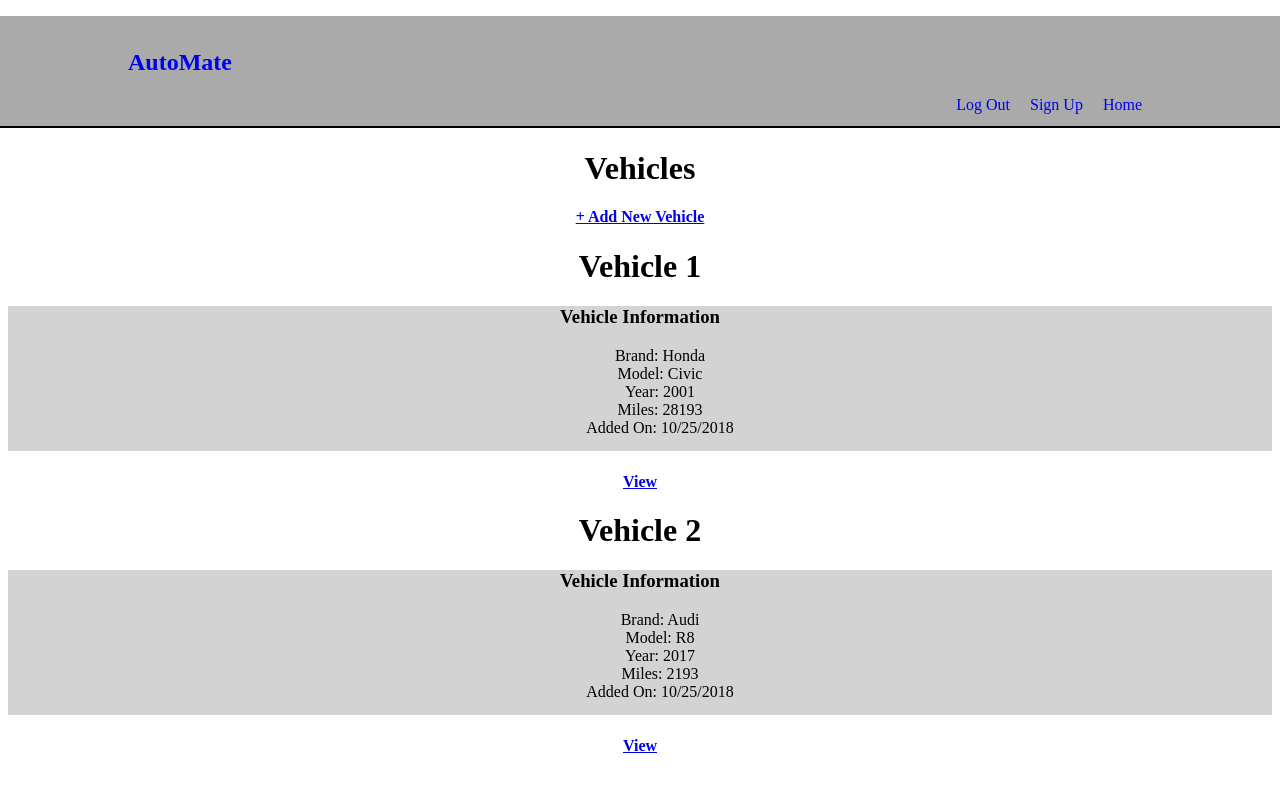
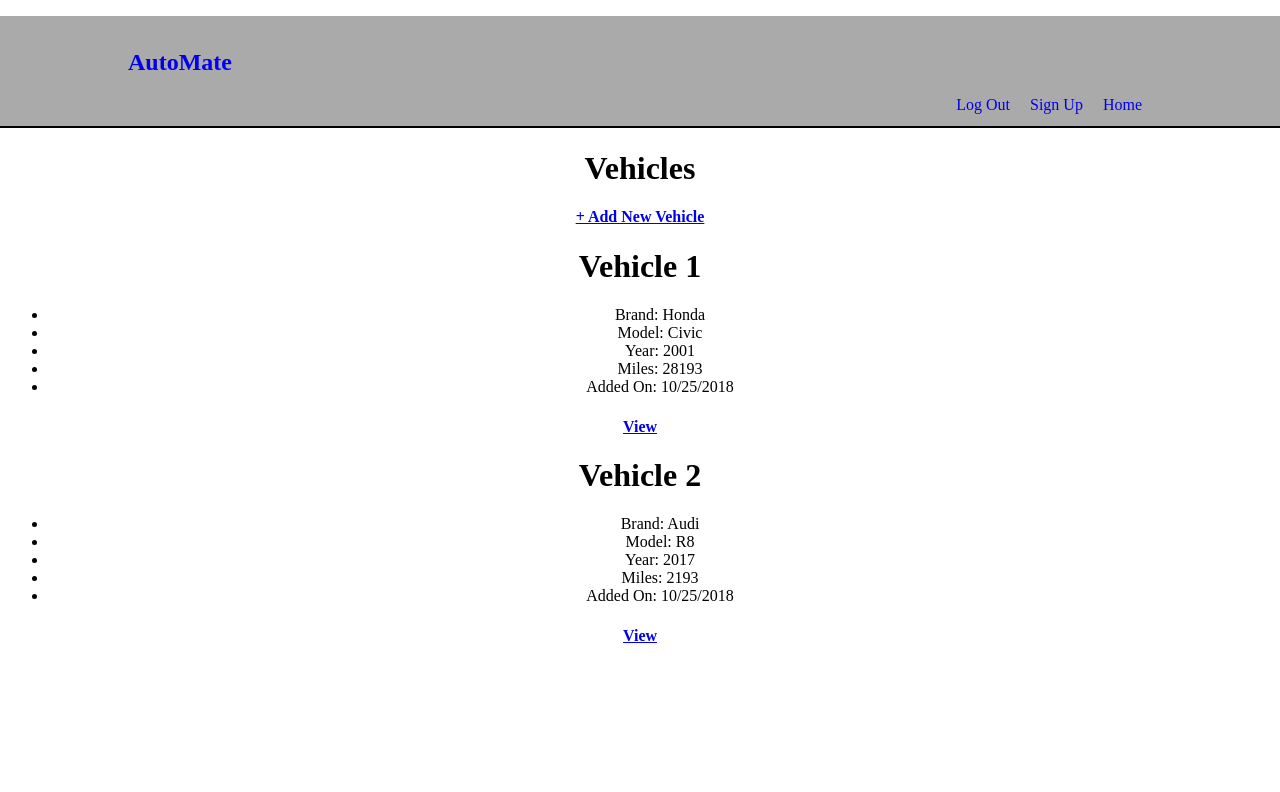
Before and after one commit to kevin-crawford/my-automate-client, a React (Create React App) app: page /garage in a window 1280 px wide. Shown: the top 792 px of the page. Built offline with nearby package versions, Linux system fonts and the light colour scheme.

Commit message:
added vehicleview component to handle singlevehicle and maintenance

```diff
--- a/src/App.js
+++ b/src/App.js
@@ -1,5 +1,5 @@
 import React from 'react';
-import { BrowserRouter as Router, Route } from 'react-router-dom';
+import { BrowserRouter as Router, Route, Switch } from 'react-router-dom';
 
 import LandingPage from './components/pageviews/LandingPage';
 import Navigation from './components/pageviews/Navigation';
@@ -25,8 +25,8 @@ export default function App() {
             <Route exact path="/login" component={Login} />
             <Route exact path="/signup" component={SignUp} />
             <Route exact path="/garage" component={Garage} />
-            <Route path="/vehicle/:vehicleID" component={Vehicle} />
-            <Route path="/vehicle/:vehicleID/maintenance/:maintenanceID" component={Maintenance}/>
+            <Route exact path="/vehicle/:vehicleID" component={VehicleView} />
+            <Route exact path="/vehicle/:vehicleID/maintenance/:maintenanceID" component={Maintenance}/>
             {/* <Route exact path="/AddNewVehicleForm" component={AddNewVehicleForm} /> */}
           </main>
         </div>
--- a/src/components/Vehicles/Vehicle.js
+++ b/src/components/Vehicles/Vehicle.js
@@ -7,20 +7,8 @@ import './Vehicle.css'
 
 export class Vehicle extends React.Component {
 	render() {
-		const maintenanceList = this.props.maintenance.map((maintenance, index) =>
-		<div className="maintenance-list" index={index} key={index}>
-			<Maintenance {...maintenance} />
-			<div className="view-maintenance">
-				<Link to={`/vehicle/${this.props.currentVehicle}/maintenance/${maintenance.maintenanceID}`}>
-					<h4> View </h4>
-				</Link>
-			</div>
-		</div>
-		)
-		console.log(this.props.maintenance)
 		return(
 			<div className="vehicle wrapper">
-			<h3>Vehicle Information</h3>
 				<ul className="vehicle-information">
 					<li className="vehicle-brand">
 						Brand: {this.props.brand}
@@ -38,7 +26,6 @@ export class Vehicle extends React.Component {
 						Added On: {this.props.addedOn}
 					</li>
 				</ul>
-					{this.props.currentVehicle !== undefined && maintenanceList}
 		</div>
 		)
 	}
@@ -46,13 +33,8 @@ export class Vehicle extends React.Component {
 
 
 const mapStateToProps = (state, props) => {
-	const currentVehicle = props.match.params.vehicleID;
-	console.log(currentVehicle)
-	const vehicle = state.automate.vehicles.find( vehicle => vehicle.vehicleID === currentVehicle );
-	console.log(props.match.params)
-	return Object.assign({}, vehicle, {
-		currentVehicle
-	})
+	console.log(state, props)
+	return state;
 }
 
-export default withRouter(connect(mapStateToProps)(Vehicle));
+export default connect(mapStateToProps)(Vehicle);
--- a/src/components/Vehicles/VehicleView.js
+++ b/src/components/Vehicles/VehicleView.js
@@ -1,6 +1,6 @@
 import React from 'react';
 import { connect } from 'react-redux';
-import { withRouter } from 'react-router-dom';
+import { withRouter, Link } from 'react-router-dom';
 
 
 import './VehicleView.css';
@@ -15,11 +15,18 @@ class VehicleView extends React.Component{
 				<ul className="maintenance-list">
 					<li>
 						<h5>Item {index + 1}</h5>
-						{maintenance.maintenanceID}
-						{maintenance.kind}
-						{maintenance.date}
+						<p>{maintenance.maintenanceID}</p>
+						<p>{maintenance.kind}</p>
+						<p>{maintenance.date}</p>
 					</li>
 				</ul>
+
+				<div className="view-maintenance btn">
+					<Link to={`/vehicle/${this.props.currentVehicle}/maintenance/${maintenance.maintenanceID}`}>
+						<h3> View </h3>
+					</Link>
+				</div>
+
 			</div>
 
 		)
@@ -32,11 +39,6 @@ class VehicleView extends React.Component{
 
 				<h2> Maintenance Items </h2>
 					{maintenanceList}
-
-				<h2> Add New Vehicle </h2>
-				<div className="addVehicle btn">
-					{/* < AddVehicle /> */}
-				</div>
 
 			</div>
 		)
--- a/src/components/pageviews/Garage.js
+++ b/src/components/pageviews/Garage.js
@@ -10,13 +10,31 @@ class Garage extends React.Component {
 	render(){
 		const vehiclesList = this.props.vehicles.map( (vehicle, index) => (
 			<div className="vehicle-list" index={index} key={index}>
-			<h1>Vehicle {index + 1} </h1>
-				<Vehicle  {...vehicle} />
+
+				<h1>Vehicle {index + 1}</h1>
+					<ul>
+						<li>
+							Brand: {vehicle.brand}
+						</li>
+						<li>
+							Model: {vehicle.model}
+						</li>
+						<li>
+							Year: {vehicle.year}
+						</li>
+						<li>
+							Miles: {vehicle.miles}
+						</li>
+						<li>
+							Added On: {vehicle.addedOn}
+						</li>
+					</ul>
 				<div className="vehicle-view">
 					<Link to={`/vehicle/${vehicle.vehicleID}`}>
 						<h4> View </h4>
 					</Link>
 				</div>
+
 			</div>
 		));
 
@@ -29,6 +47,7 @@ class Garage extends React.Component {
 				<div className="vehicles-list wrapper">
 					{vehiclesList}
 				</div>
+
 			</div>
 		)
 	}
```
